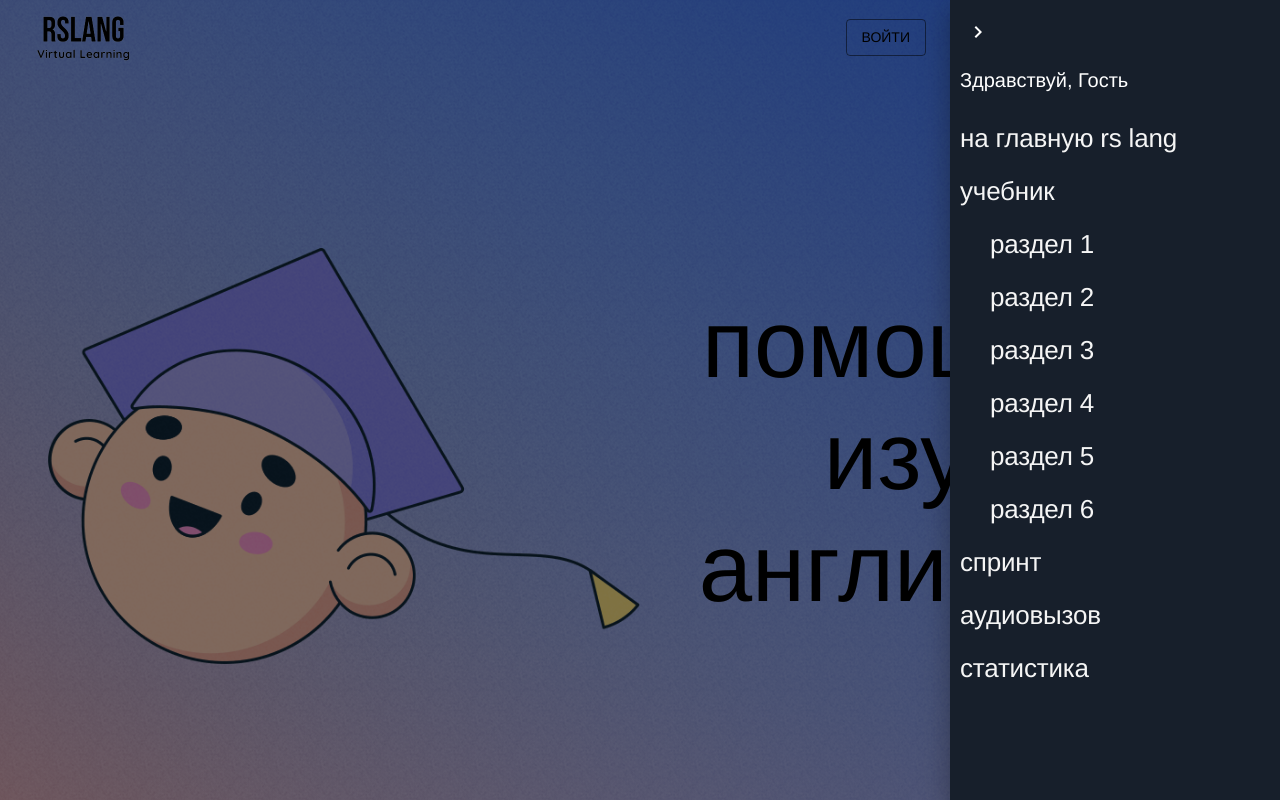
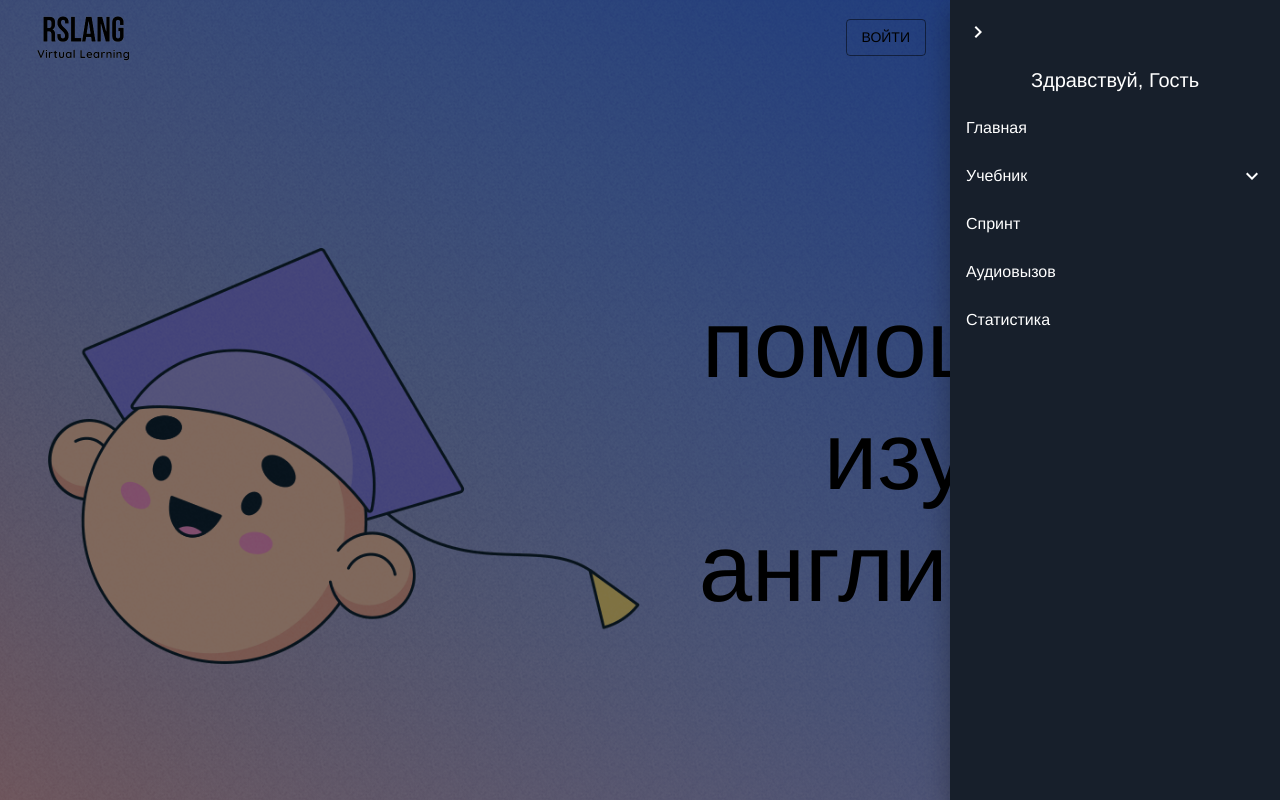
Before and after one commit to Bachicada/rs-lang-2022, a React (Create React App) app in the folder my-app/: page / in a window 1280 px wide. Both pictures are taken after a click on the button "open drawer". Shown: the top 800 px of the page. Built offline with nearby package versions, Linux system fonts and the light colour scheme.

Commit message:
refactor: change drawer styles, add draweritem component, remove unnecessary code

```diff
--- a/my-app/src/components/REFACTORING/Header/DrawerComponent.tsx
+++ b/my-app/src/components/REFACTORING/Header/DrawerComponent.tsx
@@ -34,7 +34,7 @@ const DrawerComponent = ({ drawerWidth, userName, open, handleDrawerClose }: Pro
         </IconButton>
       </DrawerHeader>
 
-      <DrawerContent onClick={handleDrawerClose} userName={userName} />
+      <DrawerContent handleDrawerClose={handleDrawerClose} userName={userName} />
     </Drawer>
   );
 };
--- a/my-app/src/components/REFACTORING/Header/DrawerContent.tsx
+++ b/my-app/src/components/REFACTORING/Header/DrawerContent.tsx
@@ -1,93 +1,31 @@
-import { Typography } from '@mui/material';
-import React, { SyntheticEvent, useContext } from 'react';
-import { useNavigate } from 'react-router';
-import { Link } from 'react-router-dom';
-import { UserContext } from '../../../App';
-import { CurUser } from '../../../types';
-import { APP_ROUTES } from '../../../utils/Constants';
+import { List, Typography } from '@mui/material';
+import DrawerItem from './DrawerItem';
+import { DRAWER_LINKS } from '../../../utils/Constants';
 
 interface Props {
   userName: string;
-  onClick: () => void;
+  handleDrawerClose: () => void;
 }
-const DrawerContent = ({ userName, onClick }: Props) => {
-  const navigate = useNavigate();
 
-  const userContext = useContext<{
-    user: CurUser;
-    dispatchUserEvent: (actionType: string, payload: CurUser) => void;
-  }>(UserContext);
-
-  function checkNavigation(event: SyntheticEvent) {
-    const target = (event.target as HTMLElement).dataset.part;
-
-    if (target !== 'hardWords') {
-      const partNumber = (Number(target) - 1).toString();
-      navigate(`${APP_ROUTES.TEXTBOOK}/${partNumber}/1`);
-    } else {
-      navigate(`${APP_ROUTES.TEXTBOOK}/hardwords/1`);
-    }
-  }
-
+const DrawerContent = ({ userName, handleDrawerClose }: Props) => {
   return (
     <>
-      <Typography
-        sx={{ paddingLeft: '10px', marginBottom: '-10px' }}
-        variant="h6"
-        component="h3"
-        noWrap
-      >
+      <Typography sx={{ textAlign: 'center' }} variant="h6" component="h3" noWrap>
         Здравствуй, {userName}
       </Typography>
 
-      <ul className="menuList" onClick={onClick}>
-        <li className="menuItem">
-          <Link to={APP_ROUTES.MAIN}>На главную RS Lang</Link>
-        </li>
-
-        <li className="menuItem">
-          <Link to={`${APP_ROUTES.TEXTBOOK}/0`}>Учебник</Link>
-        </li>
-
-        <ul className="menuBook" onClick={checkNavigation}>
-          <li className="bookItem" data-part="1">
-            Раздел 1
-          </li>
-          <li className="bookItem" data-part="2">
-            Раздел 2
-          </li>
-          <li className="bookItem" data-part="3">
-            Раздел 3
-          </li>
-          <li className="bookItem" data-part="4">
-            Раздел 4
-          </li>
-          <li className="bookItem" data-part="5">
-            Раздел 5
-          </li>
-          <li className="bookItem" data-part="6">
-            Раздел 6
-          </li>
-
-          {userContext.user.name ? (
-            <li className="bookItem" data-part="hardWords">
-              Сложные слова
-            </li>
-          ) : (
-            ''
-          )}
-        </ul>
-
-        <li className="menuItem">
-          <Link to={APP_ROUTES.SPRINT}>Спринт</Link>
-        </li>
-        <li className="menuItem">
-          <Link to={APP_ROUTES.AUDIOCALL}>Аудиовызов</Link>
-        </li>
-        <li className="menuItem">
-          <Link to={APP_ROUTES.STATISTICS}>Статистика</Link>
-        </li>
-      </ul>
+      <List sx={{ width: '100%' }} component="nav">
+        {DRAWER_LINKS.map(({ id, link, name, collapse }) => (
+          <DrawerItem
+            key={id}
+            id={id}
+            link={link}
+            name={name}
+            collapse={collapse}
+            handleDrawerClose={handleDrawerClose}
+          />
+        ))}
+      </List>
     </>
   );
 };
--- /dev/null
+++ b/my-app/src/components/REFACTORING/Header/DrawerItem.tsx
@@ -0,0 +1,69 @@
+import { ExpandLess, ExpandMore } from '@mui/icons-material';
+import { Collapse, List, ListItemButton, ListItemText, styled } from '@mui/material';
+import React, { useState } from 'react';
+import { useNavigate } from 'react-router-dom';
+
+interface ItemProps {
+  id: number;
+  link: string;
+  name: string;
+  collapse: ItemProps[] | null;
+}
+
+interface Props extends ItemProps {
+  handleDrawerClose: () => void;
+}
+
+const StyledListItemButton = styled(ListItemButton)`
+  &:hover {
+    background: rgb(255 255 255 / 16%);
+  }
+`;
+
+const DrawerItem = ({ link, name, collapse, handleDrawerClose }: Props) => {
+  const navigate = useNavigate();
+  const [open, setOpen] = useState(false);
+
+  const handleClick = () => {
+    setOpen((prev) => !prev);
+  };
+
+  const handleNavigate = () => {
+    navigate(link);
+    handleDrawerClose();
+  };
+
+  if (!collapse) {
+    return (
+      <StyledListItemButton onClick={handleNavigate}>
+        <ListItemText primary={name} />
+      </StyledListItemButton>
+    );
+  }
+
+  return (
+    <>
+      <StyledListItemButton onClick={handleClick}>
+        <ListItemText primary={name} />
+        {open ? <ExpandLess /> : <ExpandMore />}
+      </StyledListItemButton>
+
+      <Collapse in={open} timeout="auto" unmountOnExit sx={{ pl: 2 }}>
+        <List component="div" disablePadding>
+          {collapse.map(({ id, link, name, collapse }) => (
+            <DrawerItem
+              key={id}
+              id={id}
+              link={link}
+              name={name}
+              collapse={collapse}
+              handleDrawerClose={handleDrawerClose}
+            />
+          ))}
+        </List>
+      </Collapse>
+    </>
+  );
+};
+
+export default DrawerItem;
--- a/my-app/src/utils/Constants.ts
+++ b/my-app/src/utils/Constants.ts
@@ -37,3 +37,49 @@ export enum WORD_STATUS {
   HARD = 'hard',
   LEARNED = 'learned',
 }
+
+export const DRAWER_LINKS = [
+  {
+    id: 1,
+    link: APP_ROUTES.MAIN,
+    name: 'Главная',
+    collapse: null,
+  },
+  {
+    id: 2,
+    link: '',
+    name: 'Учебник',
+    collapse: [
+      { id: 21, link: `${APP_ROUTES.TEXTBOOK}/0/1`, name: 'Elementary (A1)', collapse: null },
+      { id: 22, link: `${APP_ROUTES.TEXTBOOK}/1/1`, name: 'Pre Intermediate (A2)', collapse: null },
+      { id: 23, link: `${APP_ROUTES.TEXTBOOK}/2/1`, name: 'Intermediate (B1)', collapse: null },
+      {
+        id: 24,
+        link: `${APP_ROUTES.TEXTBOOK}/3/1`,
+        name: 'Upper Intermediate (B2)',
+        collapse: null,
+      },
+      { id: 25, link: `${APP_ROUTES.TEXTBOOK}/4/1`, name: 'Advanced (C1)', collapse: null },
+      { id: 26, link: `${APP_ROUTES.TEXTBOOK}/5/1`, name: 'Proficient (C2)', collapse: null },
+      { id: 27, link: `${APP_ROUTES.TEXTBOOK}/hardwords/1`, name: 'Сложные слова', collapse: null },
+    ],
+  },
+  {
+    id: 3,
+    link: APP_ROUTES.SPRINT,
+    name: 'Спринт',
+    collapse: null,
+  },
+  {
+    id: 4,
+    link: APP_ROUTES.AUDIOCALL,
+    name: 'Аудиовызов',
+    collapse: null,
+  },
+  {
+    id: 5,
+    link: APP_ROUTES.STATISTICS,
+    name: 'Статистика',
+    collapse: null,
+  },
+];
```
